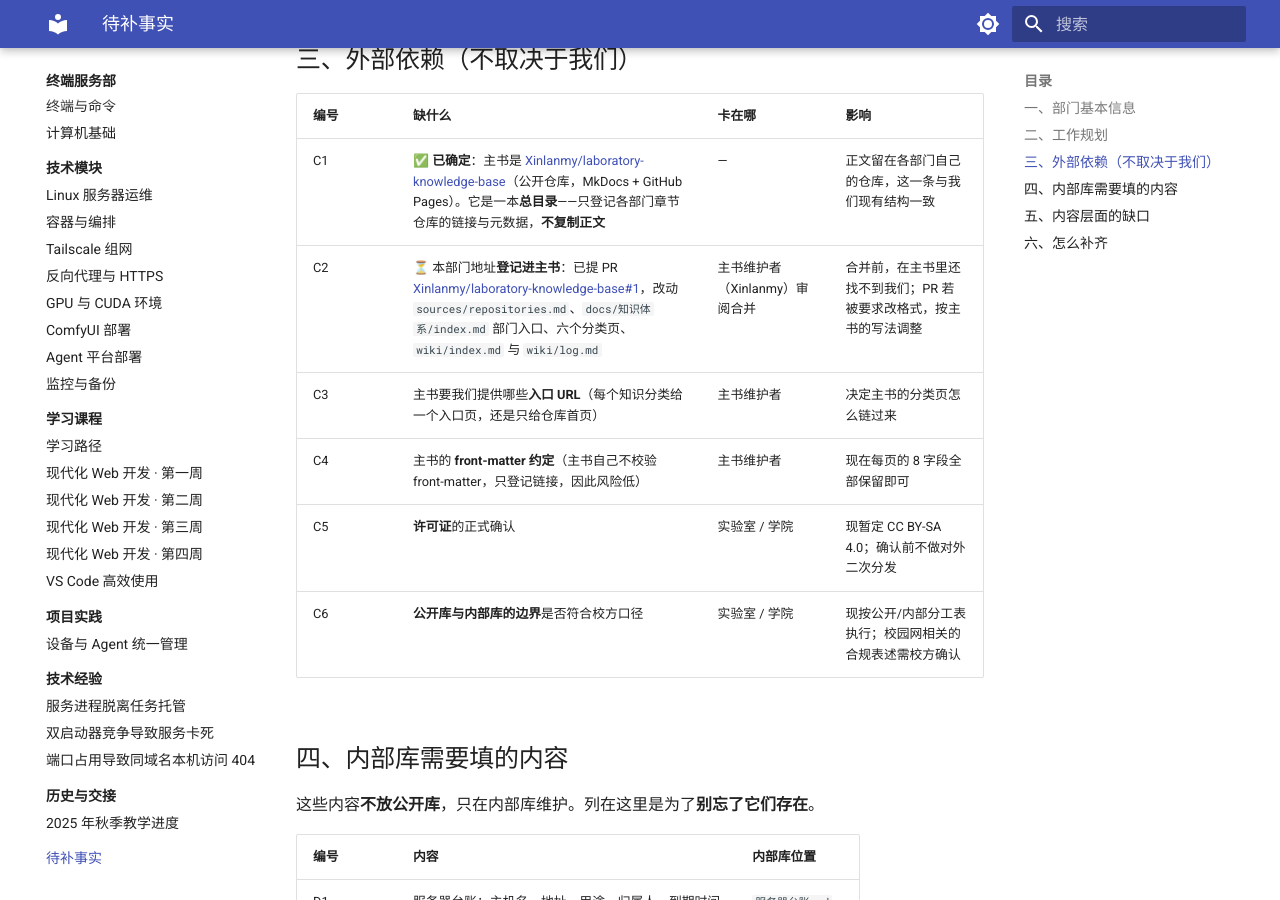
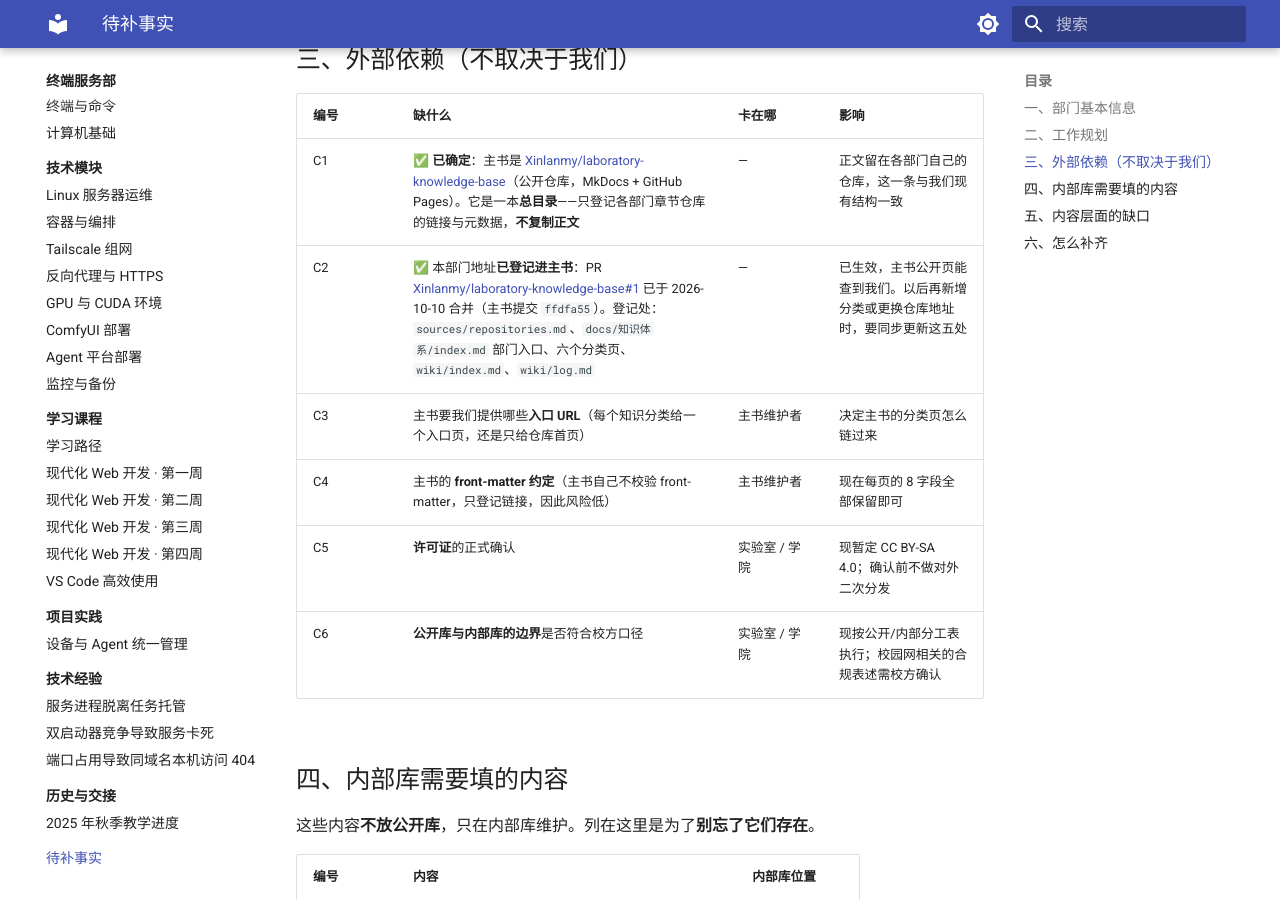
Before and after one commit to publieople/lab-terminal-service, an MkDocs documentation site: the page built from docs/部门/终端服务部/待补事实.md, in a window 1280 px wide and 900 px high, scrolled down 1461 px. Built offline with MkDocs 1.6.1 and Material for MkDocs 9.7.7, drawn with Linux system fonts in a browser that asks for light colours.

Commit message:
docs: 登记 PR 已合并，主书侧生效
- 待补事实.md C2：登记进主书改为「已完成」，记下主书提交 ffdfa55
- 并入主书说明.md §二：PR 状态由「已提」改为「已提出并合并」

主书线上页已能查到终端服务部（知识体系页出现 7 次），六个分类入口可用。
本机四道门复跑全绿。

```diff
--- a/docs/部门/终端服务部/待补事实.md
+++ b/docs/部门/终端服务部/待补事实.md
@@ -47,7 +47,7 @@ tags: [部门介绍, 待办]
 | 编号 | 缺什么 | 卡在哪 | 影响 |
 | --- | --- | --- | --- |
 | C1 | ✅ **已确定**：主书是 [Xinlanmy/laboratory-knowledge-base](https://github.com/Xinlanmy/laboratory-knowledge-base)（公开仓库，MkDocs + GitHub Pages）。它是一本**总目录**——只登记各部门章节仓库的链接与元数据，**不复制正文** | — | 正文留在各部门自己的仓库，这一条与我们现有结构一致 |
-| C2 | ⏳ 本部门地址**登记进主书**：已提 PR [Xinlanmy/laboratory-knowledge-base#1](https://github.com/Xinlanmy/laboratory-knowledge-base/pull/1)，改动 `sources/repositories.md`、`docs/知识体系/index.md` 部门入口、六个分类页、`wiki/index.md` 与 `wiki/log.md` | 主书维护者（Xinlanmy）审阅合并 | 合并前，在主书里还找不到我们；PR 若被要求改格式，按主书的写法调整 |
+| C2 | ✅ 本部门地址**已登记进主书**：PR [Xinlanmy/laboratory-knowledge-base#1](https://github.com/Xinlanmy/laboratory-knowledge-base/pull/1) 已于 2026-10-10 合并（主书提交 `ffdfa55`）。登记处：`sources/repositories.md`、`docs/知识体系/index.md` 部门入口、六个分类页、`wiki/index.md`、`wiki/log.md` | — | 已生效，主书公开页能查到我们。以后再新增分类或更换仓库地址时，要同步更新这五处 |
 | C3 | 主书要我们提供哪些**入口 URL**（每个知识分类给一个入口页，还是只给仓库首页） | 主书维护者 | 决定主书的分类页怎么链过来 |
 | C4 | 主书的 **front-matter 约定**（主书自己不校验 front-matter，只登记链接，因此风险低） | 主书维护者 | 现在每页的 8 字段全部保留即可 |
 | C5 | **许可证**的正式确认 | 实验室 / 学院 | 现暂定 CC BY-SA 4.0；确认前不做对外二次分发 |
```
Also changed, not shown: 并入主书说明.md (+1 -1 lines).
